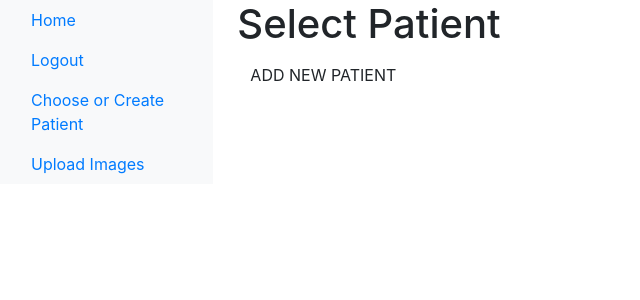
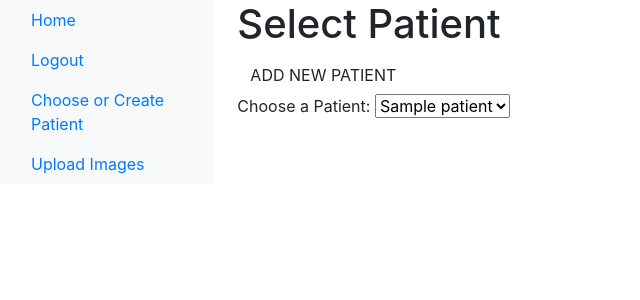
Before and after one commit to luke3ng/alignwizard, a Flask app: page /findPatient in a window 1280 px wide. Shown: the top 300 px of the page, without its empty margins (0-640 px from the left). Run offline with Flask 3, Linux system fonts and the light colour scheme; a user stored in the database is signed in; tables that the repository leaves empty hold one stand-in row (values such as "Sample post"); some libraries are stand-ins or nearby versions.

Commit message:
Displaying patient dropdown

```diff
--- a/main.py
+++ b/main.py
@@ -4,7 +4,6 @@ import numpy as np
 from werkzeug.utils import secure_filename
 import os
 import base64
-from io import BytesIO
 from flask_sqlalchemy import SQLAlchemy
 from flask_login import LoginManager, UserMixin, login_user, login_required, logout_user, current_user
 from werkzeug.security import generate_password_hash, check_password_hash
@@ -122,9 +121,12 @@ def loginPage():
 @app.route("/signUp")
 def signUp():
     return render_template("signUp.html")
-@app.route("/findPatient")
+@app.route("/findPatient",methods=['GET'])
 def findPatient():
-    return render_template("findPatient.html")
+    patientList = db.session.execute(db.select(Patient.patient_name).filter_by(user_id=current_user.id)).scalars().all()
+    print(patientList)
+
+    return render_template("findPatient.html",patientList=patientList)
 @app.route("/enterNewPatient")
 def enterNewPatient():
     return render_template("enterNewPatient.html")
--- a/templates/findPatient.html
+++ b/templates/findPatient.html
@@ -9,5 +9,16 @@
 <Div>
      <a href="/enterNewPatient" class="btn">ADD NEW PATIENT</a>
 </Div>
+<div class="select-container">
+  <label for="patientList">Choose a Patient:</label>
+  <select name="patientList" id="Patient List">
+    {%for patient in patientList%}
+    <option value= {{ patient}}>{{ patient }}</option>
+    {%endfor%}
+
+
+  </select>
+</div>
+
 
 {% endblock %}
```
